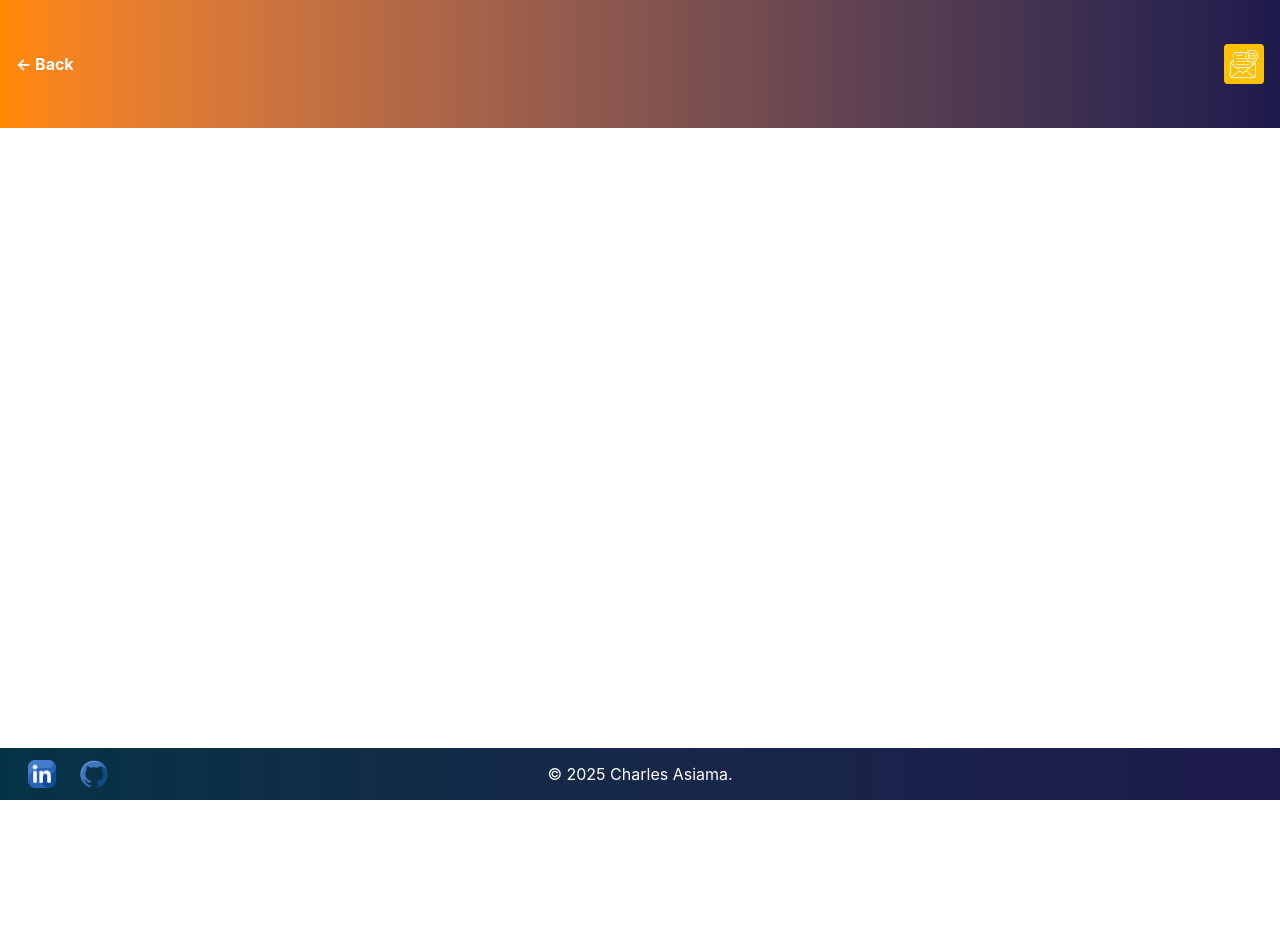
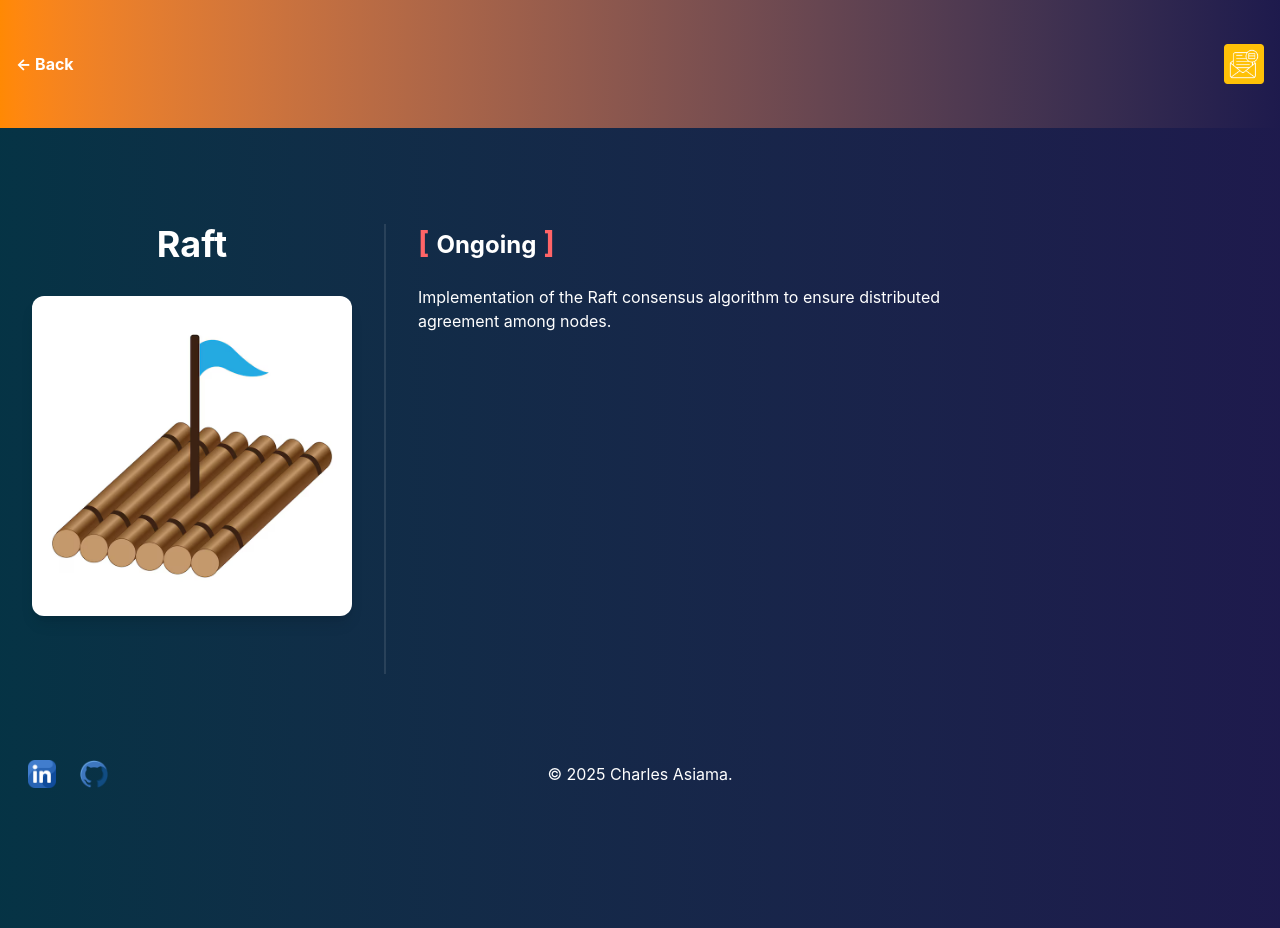
Before and after one commit to charasi/bio, a React (Vite) app: page /works/raft in a window 1280 px wide. Before the commit the page ends 800 px from the top, so only its background shows below. Built offline with nearby package versions, Linux system fonts and the light colour scheme.

Commit message:
Added Raft page.

```diff
--- a/src/App.tsx
+++ b/src/App.tsx
@@ -3,6 +3,7 @@ import { BrowserRouter, Route, Routes } from "react-router-dom";
 import { Footer } from "./components/layout/Footer.tsx";
 import { Works } from "./components/layout/Works.tsx";
 import { About } from "./components/layout/About.tsx";
+import { Raft } from "./components/projects/Raft.tsx";
 
 function App() {
   // Create a history object
@@ -13,6 +14,7 @@ function App() {
         <Routes>
           <Route path="/about" element={<About />} />
           <Route path="/works" element={<Works />} />
+          <Route path="/works/raft" element={<Raft />} />
         </Routes>
         <Footer />
       </BrowserRouter>
--- a/src/components/layout/Works.tsx
+++ b/src/components/layout/Works.tsx
@@ -1,10 +1,21 @@
 import { projects } from "../misc/misc.ts";
-import { Link } from "react-router-dom";
+import { useState } from "react";
+import { useNavigate } from "react-router-dom";
 
 export const Works = () => {
+  const [animatingIndex, setAnimatingIndex] = useState<number | null>(null);
+  const navigate = useNavigate();
+
+  const handleClick = (link: string, index: number) => {
+    setAnimatingIndex(index);
+    setTimeout(() => {
+      navigate(link);
+    }, 50); // Match your animation duration
+  };
+
   return (
     <div className="pt-4 flex flex-1 items-start bg-gradient-to-r from-cyan-950 to-indigo-950 min-h-screen">
-      {/* Left column: Vertical "WORKS" and ↓ */}
+      {/* Left column */}
       <div className="flex flex-col justify-center items-center min-w-[80px] pt-20 -ml-8">
         <span className="text-white text-4xl font-bold transform -rotate-90 origin-center">
           WORKS
@@ -12,37 +23,35 @@ export const Works = () => {
         <span className="pt-0 text-white text-8xl mt-6">↓</span>
       </div>
 
-      {/* Vertical divider */}
-      <div
-        className={
-          "inline-block h-[350px] w-0.5 bg-neutral-100 dark:bg-white/10 -ml-8"
-        }
-      ></div>
+      {/* Divider */}
+      <div className="inline-block h-[350px] w-0.5 bg-neutral-100 dark:bg-white/10 -ml-8"></div>
 
-      {/* Right side content - stacked vertically */}
+      {/* Right side */}
       <div className="relative flex flex-col space-y-6 pl-8">
-        {/* First Ongoing heading - its own row */}
         <h1 className="text-white text-2xl font-bold">
           <span className="text-red-400 text-3xl">[ </span>
           Ongoing
           <span className="text-red-400 text-3xl"> ]</span>
         </h1>
 
-        {/* Grid section - starts on a new row */}
         <div className="grid grid-cols-1 sm:grid-cols-2 md:grid-cols-3 gap-10">
-          {projects.map((project) => (
-            <Link to={project.link} key={project.link}>
-              <div className="flex flex-col items-center">
+          {projects.map((project, index) => (
+            <div
+              key={project.link}
+              onClick={() => handleClick(project.link, index)}
+              className="flex flex-col items-center"
+            >
               <img
                 src={project.image}
                 alt={project.name}
-                  className="transition duration-300 ease-in-out hover:scale-105 w-88 h-88 object-cover rounded-xl shadow-lg"
+                className={`transition-transform duration-500 hover:scale-105 w-88 h-88 object-cover rounded-xl shadow-lg ${
+                  animatingIndex === index ? "animate-left" : ""
+                }`}
               />
               <span className="mt-2 text-white text-lg font-medium">
                 {project.name}
               </span>
             </div>
-            </Link>
           ))}
         </div>
       </div>
--- /dev/null
+++ b/src/components/projects/Raft.tsx
@@ -0,0 +1,49 @@
+import raft from "/pics/raft.png";
+import { useEffect, useState } from "react";
+
+export const Raft = () => {
+  const [animateIn, setAnimateIn] = useState(false);
+
+  useEffect(() => {
+    setAnimateIn(true);
+  }, []);
+
+  return (
+    <div className="flex bg-gradient-to-r from-cyan-950 to-indigo-950 min-h-screen overflow-hidden px-8 pt-24">
+      {/* Left column with title and image */}
+      <div className="flex flex-col items-center mr-8">
+        {/* Title aligned to top */}
+        <span className="text-white text-4xl font-bold mb-8">Raft</span>
+
+        {/* Animated image */}
+        <div
+          className={`transition-all duration-1000 ${
+            animateIn ? "translate-x-0 opacity-100" : "translate-x-32 opacity-0"
+          }`}
+        >
+          <img
+            src={raft}
+            alt="Raft"
+            className="w-80 h-80 object-cover rounded-xl shadow-lg"
+          />
+        </div>
+      </div>
+
+      {/* Divider */}
+      <div className="h-[450px] w-0.5 bg-white/10 mr-8" />
+
+      {/* Right content */}
+      <div className="flex flex-col space-y-6">
+        <h1 className="text-white text-2xl font-bold">
+          <span className="text-red-400 text-3xl">[ </span>
+          Ongoing
+          <span className="text-red-400 text-3xl"> ]</span>
+        </h1>
+        <p className="text-white max-w-xl">
+          Implementation of the Raft consensus algorithm to ensure distributed
+          agreement among nodes.
+        </p>
+      </div>
+    </div>
+  );
+};
--- a/src/index.css
+++ b/src/index.css
@@ -8,12 +8,20 @@
     --color-avocado-600: oklch(0.53 0.12 118.34);
 }
 
-/* Extend the font-family in your CSS file directly */
 @layer base {
     :root {
         --font-popins: 'Poppins', sans-serif;
         --font-cursive: 'Cursive', sans-serif;
-
         --bg-works-gradient: linear-gradient(135deg, #f97316, #dc2626);
     }
 }
+
+@layer utilities {
+    .animate-left {
+        transform: translateX(-200px);
+    }
+
+    .transition-transform {
+        transition: transform 1s ease;
+    }
+}
```
Lines whose indentation alone changed are shown as unchanged.
